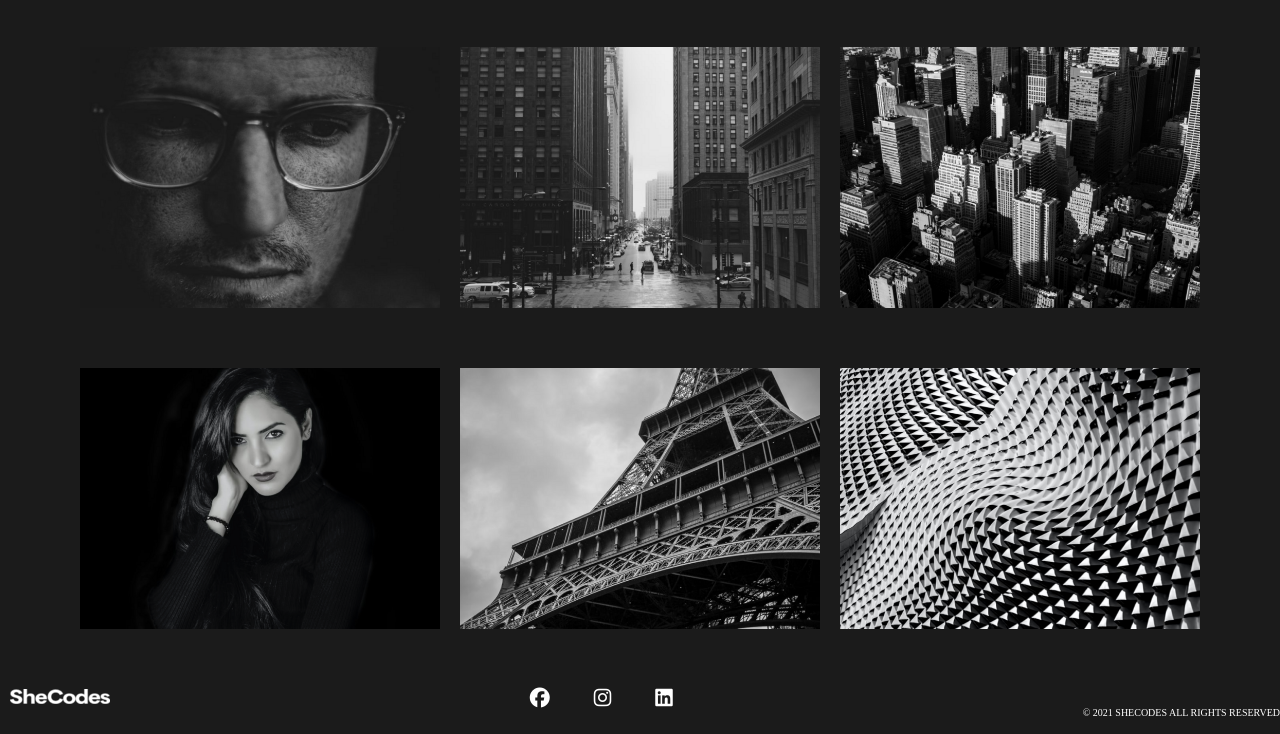
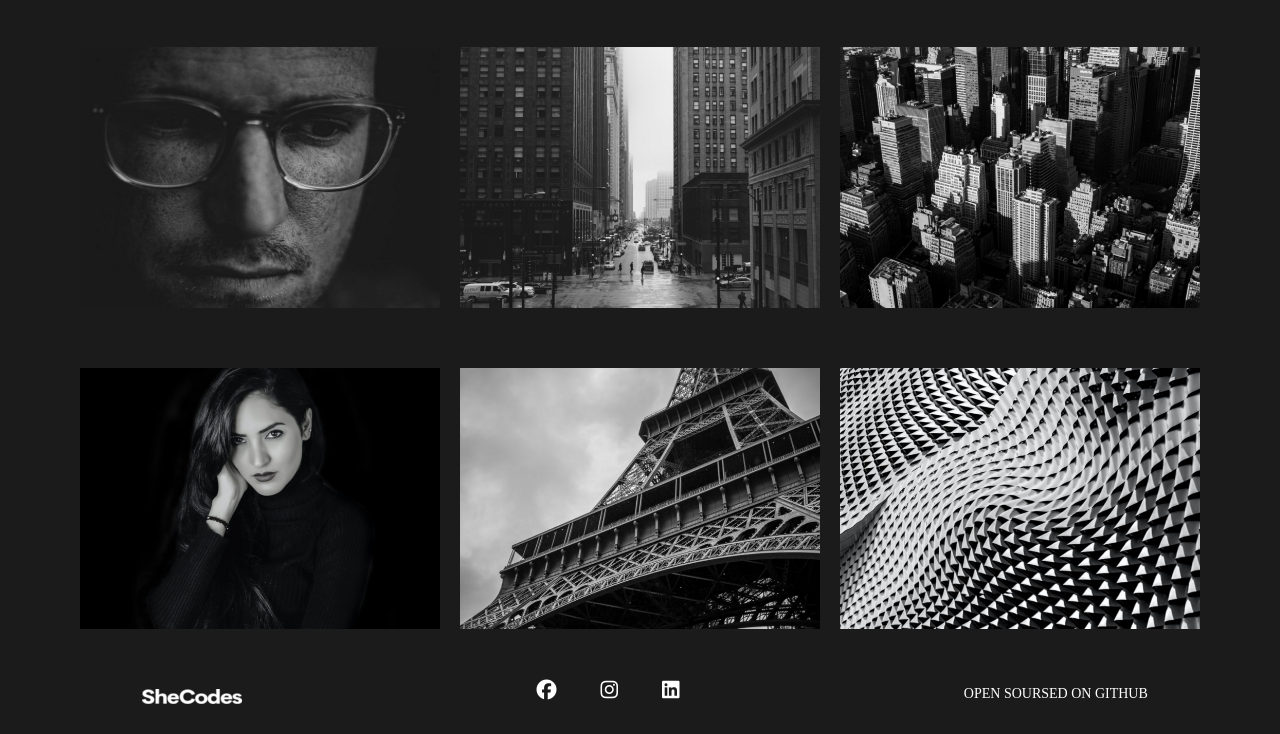
Before and after one commit to UkrValentyna/Photografer-portfolio, a plain HTML site: page index.html in a window 1280 px wide. Shown: the part 1643-2377 px from the top of the page. Drawn offline with nearby package versions, Linux system fonts and the light colour scheme.

Commit message:
added  github links

```diff
--- a/css/styles.css
+++ b/css/styles.css
@@ -120,6 +120,17 @@ font-size: 14px;
 font-size: 18px;
 }
 
+.opencource-links{
+  color: white;
+  font-size: 14px;
+  text-decoration: none;
+
+}
+.opencource-links :hover{
+text-decoration: underline;
+color: var(--accent-color);
+}
+
 
 @media only screen and (max-width: 800px) {
   header {
--- a/index.html
+++ b/index.html
@@ -105,13 +105,13 @@
         </div>
       </div>
     </div>
-    <footer class="d-flex justify-content-between">
+    <footer class="d-flex justify-content-around">
       <img
         src="/images/She Codes (1).png"
         alt="Logo"
         class="d-none d-md-block"
       />
-      <div class="social-links mt-4">
+      <div class="social-links mt-3">
         <a href="http://facebook.com"><i class="fa-brands fa-facebook"></i></a>
         <a href="http://instagram.com"
           ><i class="fa-brands fa-instagram"></i
@@ -120,7 +120,14 @@
           <i class="fa-brands fa-linkedin"></i
         ></a>
       </div>
-      <h3 class="mt-5">© 2021 SheCodes All rights reserved</h3>
+
+      <a
+        href="https://github.com/UkrValentyna/Photografer-portfolio"
+        target="_blank"
+        class="opencource-links mt-4"
+      >
+        Open soursed on GitHub</a
+      >
     </footer>
   </body>
 </html>
```
Also changed, not shown: about.html (+8 -2 lines), contacts.html (+7 -1 lines), gallery.html (+8 -2 lines).
